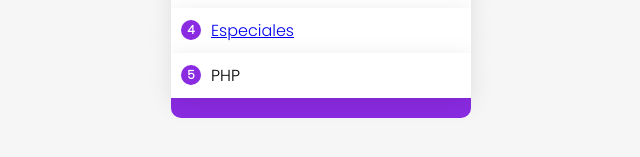
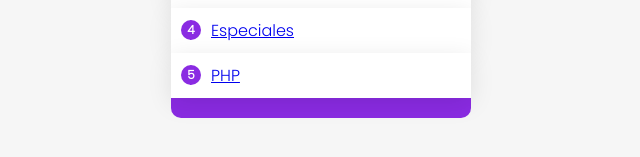
Before and after one commit to glenleikin/Labolll, a plain HTML site: page index.html in a window 1280 px wide. Shown: the part 467-624 px from the top of the page, 319-959 px from the left. Drawn offline with Linux system fonts and the light colour scheme.

Commit message:
Update index.html

```diff
--- a/index.html
+++ b/index.html
@@ -16,7 +16,7 @@
             <li><span>2</span><a href="./cssejercicios/index.html">CSS</a></li>
             <li><span>3</span><a href="./js/index.html">JScript</a></li>
             <li><span>4</span><a href="./especiales/index.html">Especiales</a></li>
-            <li><span>5</span>PHP</li>
+            <li><span>5</span><a href="http://labo3.rf.gd/">PHP</a></li>
         </ul>
     </div>
 </body>
```
